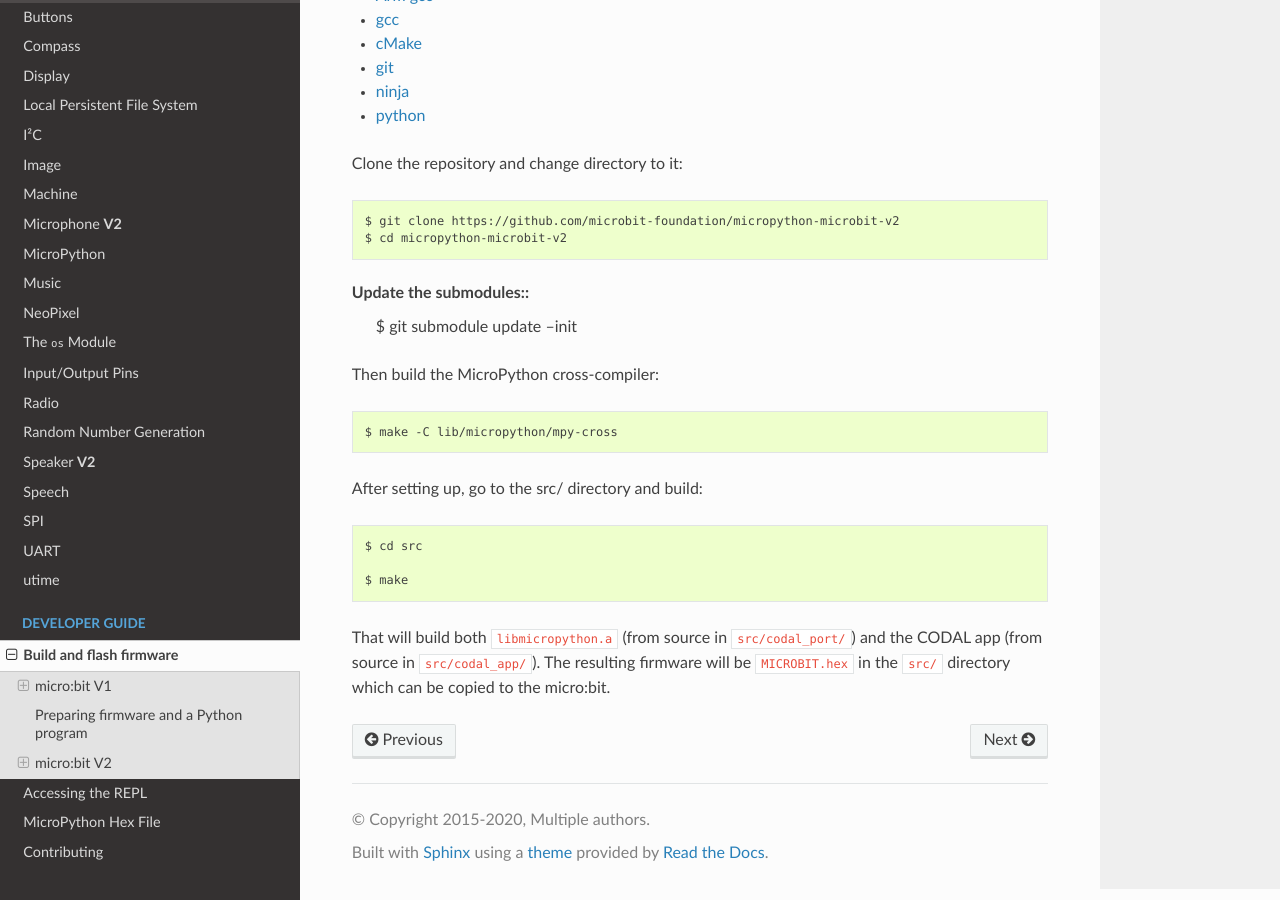
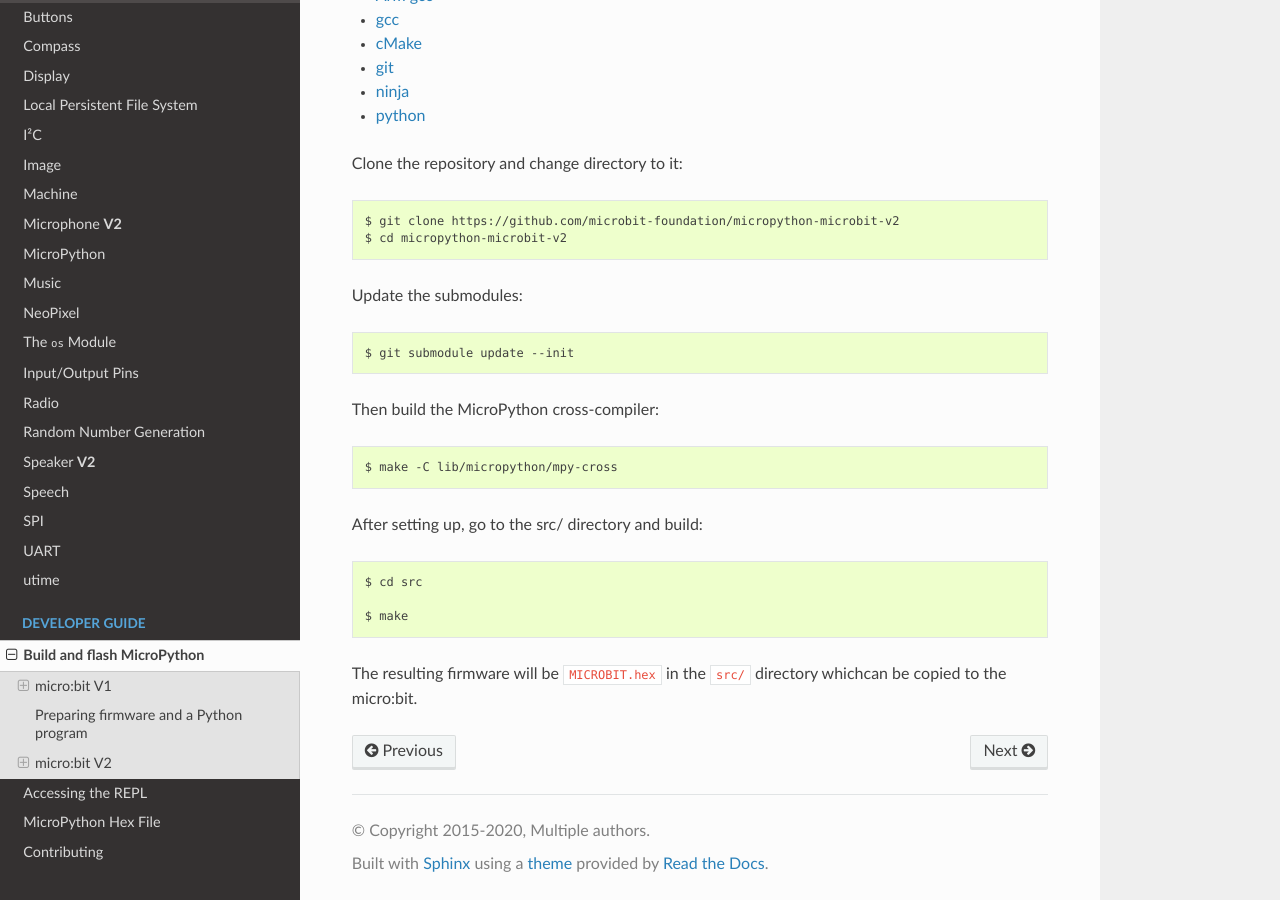
Before and after one commit to bbcmicrobit/micropython, a Sphinx documentation site: the page built from docs/devguide/flashfirmware.rst, in a window 1280 px wide and 900 px high, scrolled down 1930 px. Built offline with Sphinx 7.4.7 and the Read the Docs theme 2.0.0, drawn with Linux system fonts in a browser that asks for light colours; pages that are not in the unit, such as notebooks, are missing from menus; some of the changed text lies outside the part shown.

Commit message:
docs: more updates to dev-guide

```diff
--- a/docs/devguide/flashfirmware.rst
+++ b/docs/devguide/flashfirmware.rst
@@ -1,8 +1,8 @@
 .. _flashfirmware:
 
-========================
-Build and flash firmware
-========================
+===========================
+Build and flash MicroPython
+===========================
 
 micro:bit V1
 ============
@@ -96,6 +96,7 @@ Clone the repository and change directory to it::
     $ cd micropython-microbit-v2
 
 Update the submodules::
+
     $ git submodule update --init
 
 Then build the MicroPython cross-compiler::
@@ -108,6 +109,5 @@ After setting up, go to the src/ directory and build::
 
     $ make
 
-That will build both ``libmicropython.a`` (from source in ``src/codal_port/``) and the
-CODAL app (from source in ``src/codal_app/``). The resulting firmware will be
-``MICROBIT.hex`` in the ``src/`` directory which can be copied to the micro:bit.
+The resulting firmware will be ``MICROBIT.hex`` in the ``src/``
+directory whichcan be copied to the micro:bit.
--- a/docs/devguide/hexformat.rst
+++ b/docs/devguide/hexformat.rst
@@ -122,6 +122,8 @@ underlying target platform.
 
 Running the ``make`` command executes the following steps:
 
+- Create build output directory, run cmake, and make sure codal libraries
+  exist (via cmake).
 - Build both ``libmicropython.a`` (from source in ``src/codal_port/``) and the
   CODAL app (from source in ``src/codal_app/``).
 - Creates the microbit-micropython firmware as ``MICROBIT.hex`` in the ``src/``
```
Also changed, not shown: other parts of docs/devguide/flashfirmware.rst (+2 -2 lines).
